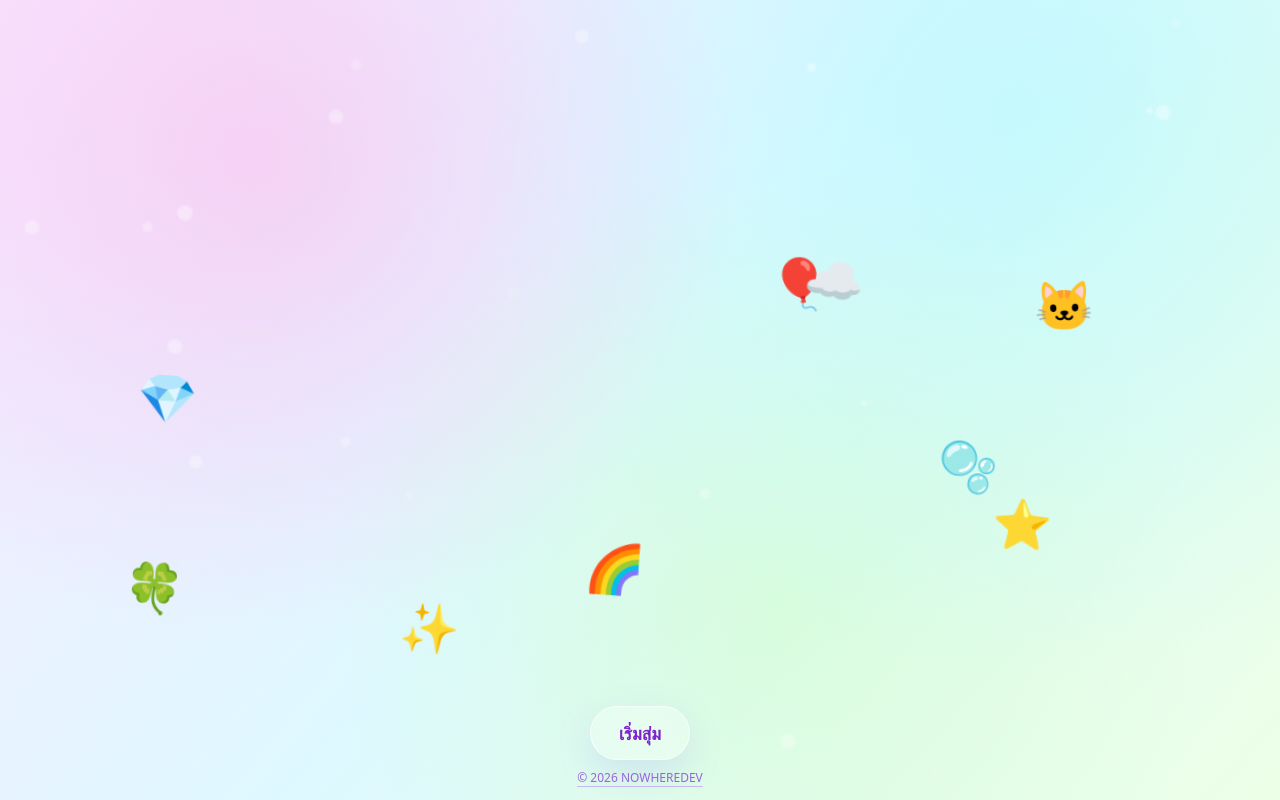
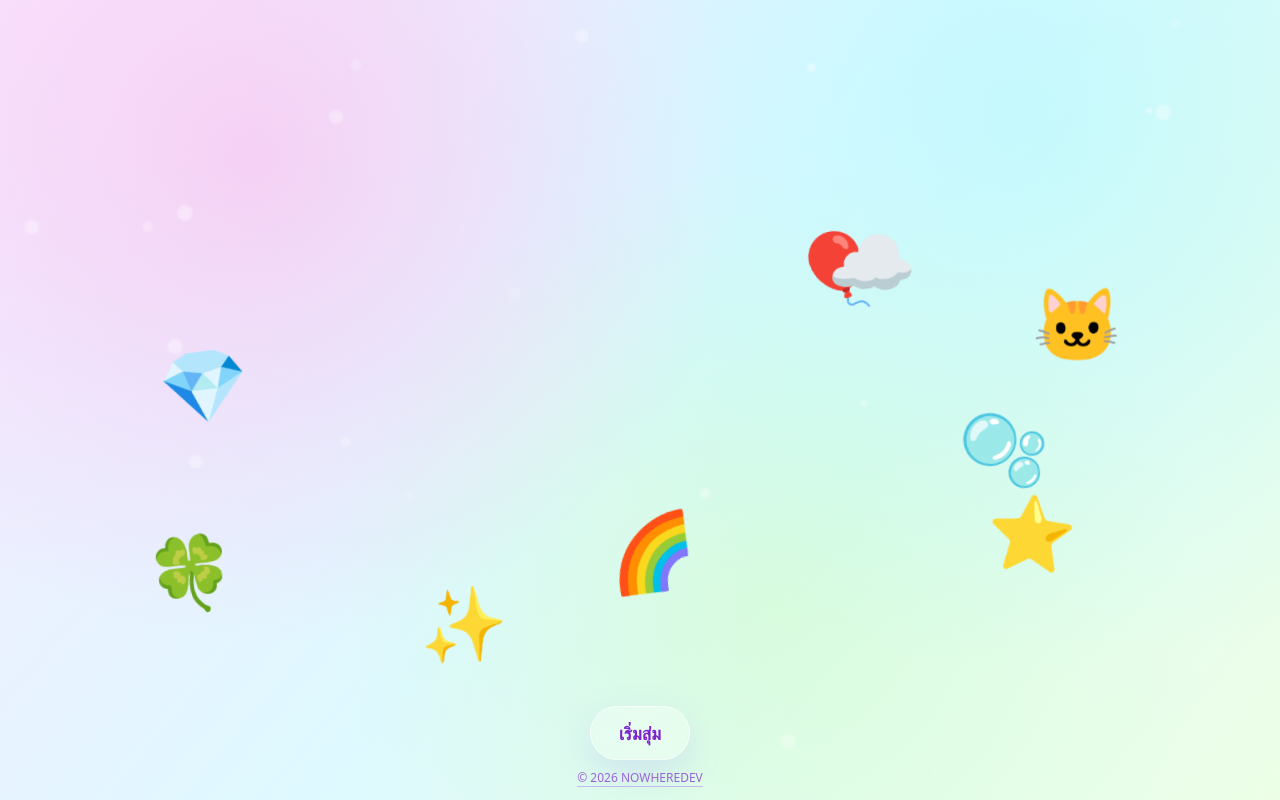
Before and after one commit to kzabCde/Catch-Number, a Next.js app: page / in a window 1280 px wide. Built offline with nearby package versions, Linux system fonts and the light colour scheme.

Commit message:
Increase emoji size and animation speed

```diff
--- a/app/page.tsx
+++ b/app/page.tsx
@@ -22,7 +22,7 @@ function generateRound() {
     number: numbers[id],
     x: 8 + Math.random() * 80,
     y: 12 + Math.random() * 70,
-    duration: 5 + Math.random() * 4,
+    duration: 2.8 + Math.random() * 1.8,
   }));
 }
 
--- a/components/FloatingEmoji.tsx
+++ b/components/FloatingEmoji.tsx
@@ -25,12 +25,12 @@ export function FloatingEmoji({
       aria-label={`อิโมจิสุ่มเลข ${data.id}`}
       disabled={disabled}
       onClick={() => onPick(data.number, data.id)}
-      className="absolute select-none text-4xl drop-shadow-[0_0_12px_rgba(255,255,255,0.9)] sm:text-5xl"
+      className="absolute select-none text-6xl drop-shadow-[0_0_12px_rgba(255,255,255,0.9)] sm:text-7xl"
       style={{ left: `${data.x}%`, top: `${data.y}%`, filter: "blur(0.1px)" }}
       animate={{
-        y: [0, -15, 0, 10, 0],
-        x: [0, 8, -8, 0],
-        rotate: [0, -4, 4, 0],
+        y: [0, -24, 0, 16, 0],
+        x: [0, 14, -14, 0],
+        rotate: [0, -7, 7, 0],
       }}
       transition={{
         duration: data.duration,
```
